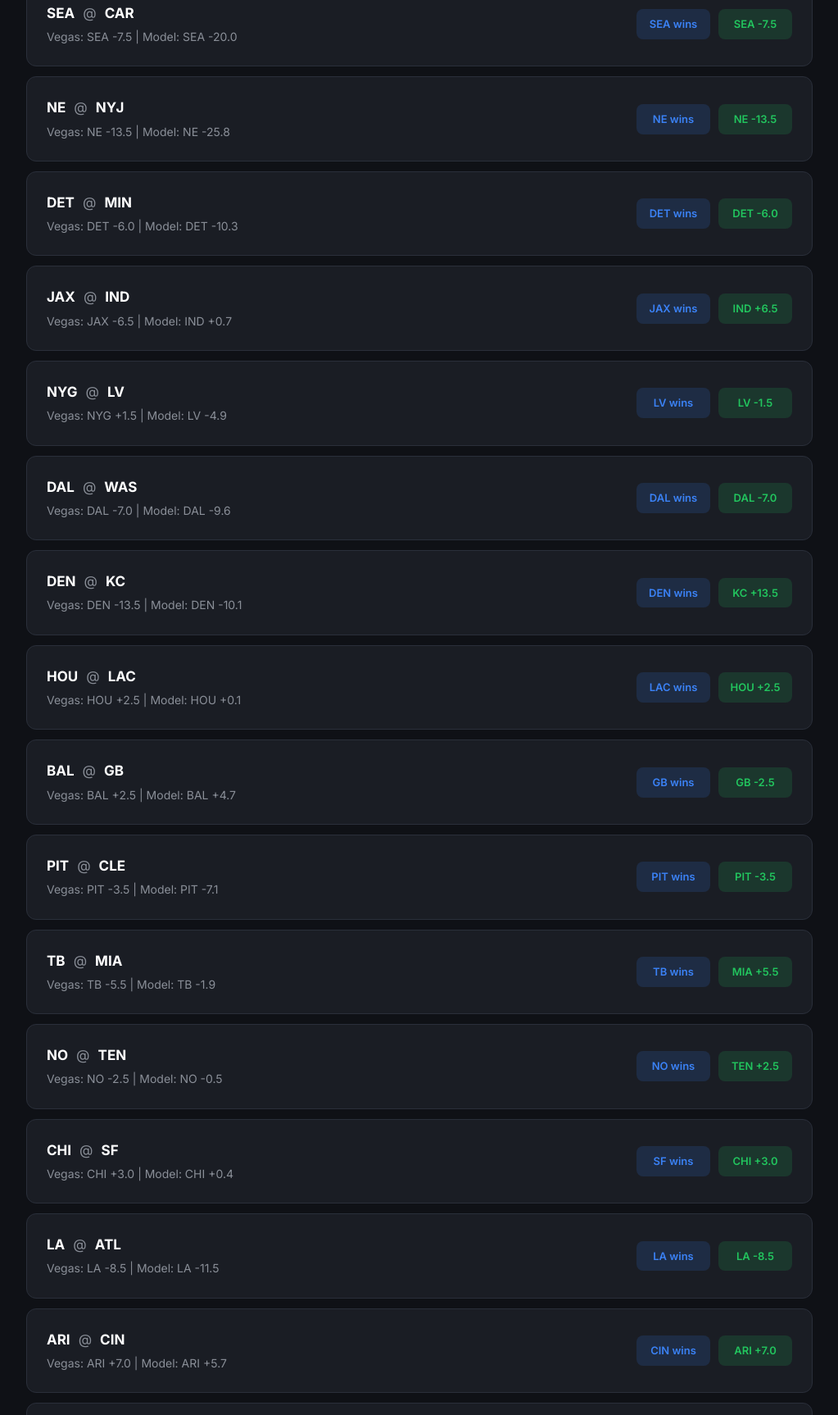
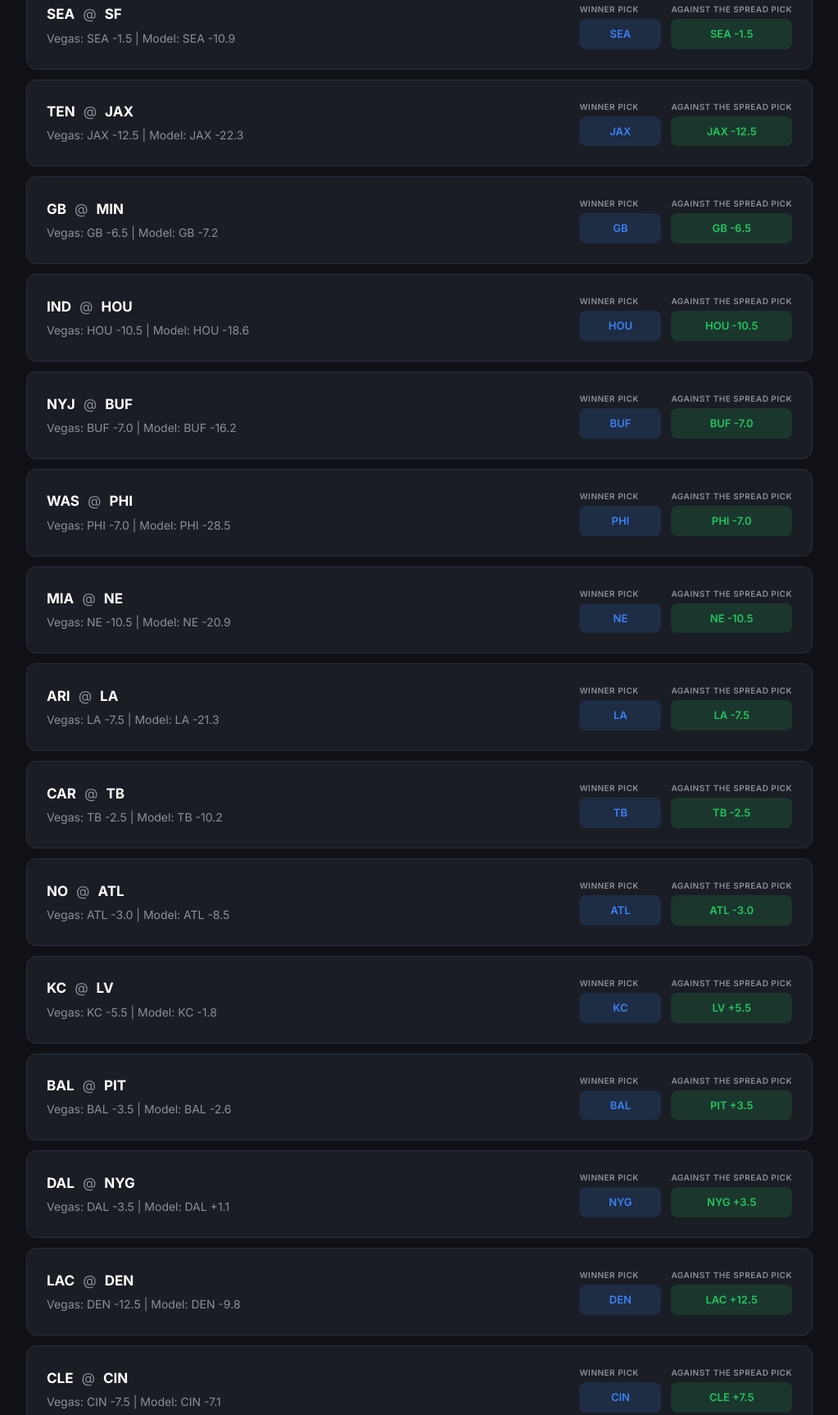
Before and after one commit to danjwong-lang/nfl-predictions, a plain HTML site: page index.html in a window 1280 px wide. Shown: the part 801-2527 px from the top of the page at 82% size, without its empty margins (128-1151 px from the left). Drawn offline with Linux system fonts and the light colour scheme.

Commit message:
Add files via upload

```diff
--- a/index.html
+++ b/index.html
@@ -4,7 +4,7 @@
     <meta charset="UTF-8">
     <meta name="viewport" content="width=device-width, initial-scale=1.0">
     <title>NFL Prediction Model | Dan Wong</title>
-    <meta name="description" content="Machine learning model predicting NFL games. 68% picking winners, 57% against the spread.">
+    <meta name="description" content="Machine learning model predicting NFL games. 65% picking winners, 52% against the spread.">
 
     <!-- Fonts -->
     <link rel="preconnect" href="https://fonts.googleapis.com">
@@ -238,8 +238,22 @@
 
         .game-picks {
             display: flex;
-            gap: 10px;
-            align-items: center;
+            gap: 12px;
+            align-items: stretch;
+        }
+
+        .pick-box {
+            display: flex;
+            flex-direction: column;
+            gap: 4px;
+        }
+
+        .pick-label {
+            font-size: 10px;
+            font-weight: 600;
+            text-transform: uppercase;
+            letter-spacing: 0.5px;
+            color: var(--color-text-muted);
         }
 
         .pick-badge {
@@ -248,7 +262,7 @@
             font-size: 13px;
             font-weight: 600;
             text-align: center;
-            min-width: 90px;
+            min-width: 100px;
         }
 
         .pick-badge.winner {
@@ -469,11 +483,11 @@
 
             <div class="stats-row">
                 <div class="stat-card">
-                    <div class="stat-value green">68%</div>
+                    <div class="stat-value green">65%</div>
                     <div class="stat-label">Picking Winners</div>
                 </div>
                 <div class="stat-card">
-                    <div class="stat-value gold">57%</div>
+                    <div class="stat-value gold">52%</div>
                     <div class="stat-label">Against the Spread</div>
                 </div>
             </div>
@@ -484,190 +498,286 @@
     <section class="section">
         <div class="container">
             <div class="section-header">
-                <h2 class="section-title">Week 17 Picks</h2>
-                <span class="section-badge">Updated Dec 23</span>
+                <h2 class="section-title">Week 18 Picks</h2>
+                <span class="section-badge">Updated Dec 30</span>
             </div>
 
             <div class="games-grid">
                 <div class="game-card">
                     <div class="game-matchup">
-                        <div class="game-teams">SEA <span class="at">@</span> CAR</div>
-                        <div class="game-spread">Vegas: SEA -7.5 | Model: SEA -20.0</div>
+                        <div class="game-teams">SEA <span class="at">@</span> SF</div>
+                        <div class="game-spread">Vegas: SEA -1.5 | Model: SEA -10.9</div>
                     </div>
                     <div class="game-picks">
-                        <span class="pick-badge winner">SEA wins</span>
-                        <span class="pick-badge ats">SEA -7.5</span>
+                        <div class="pick-box">
+                            <span class="pick-label">Winner Pick</span>
+                            <span class="pick-badge winner">SEA</span>
+                        </div>
+                        <div class="pick-box">
+                            <span class="pick-label">Against the Spread Pick</span>
+                            <span class="pick-badge ats">SEA -1.5</span>
+                        </div>
                     </div>
                 </div>
 
                 <div class="game-card">
                     <div class="game-matchup">
-                        <div class="game-teams">NE <span class="at">@</span> NYJ</div>
-                        <div class="game-spread">Vegas: NE -13.5 | Model: NE -25.8</div>
+                        <div class="game-teams">TEN <span class="at">@</span> JAX</div>
+                        <div class="game-spread">Vegas: JAX -12.5 | Model: JAX -22.3</div>
                     </div>
                     <div class="game-picks">
-                        <span class="pick-badge winner">NE wins</span>
-                        <span class="pick-badge ats">NE -13.5</span>
+                        <div class="pick-box">
+                            <span class="pick-label">Winner Pick</span>
+                            <span class="pick-badge winner">JAX</span>
+                        </div>
+                        <div class="pick-box">
+                            <span class="pick-label">Against the Spread Pick</span>
+                            <span class="pick-badge ats">JAX -12.5</span>
+                        </div>
                     </div>
                 </div>
 
                 <div class="game-card">
                     <div class="game-matchup">
-                        <div class="game-teams">DET <span class="at">@</span> MIN</div>
-                        <div class="game-spread">Vegas: DET -6.0 | Model: DET -10.3</div>
+                        <div class="game-teams">GB <span class="at">@</span> MIN</div>
+                        <div class="game-spread">Vegas: GB -6.5 | Model: GB -7.2</div>
                     </div>
                     <div class="game-picks">
-                        <span class="pick-badge winner">DET wins</span>
-                        <span class="pick-badge ats">DET -6.0</span>
+                        <div class="pick-box">
+                            <span class="pick-label">Winner Pick</span>
+                            <span class="pick-badge winner">GB</span>
+                        </div>
+                        <div class="pick-box">
+                            <span class="pick-label">Against the Spread Pick</span>
+                            <span class="pick-badge ats">GB -6.5</span>
+                        </div>
                     </div>
                 </div>
 
                 <div class="game-card">
                     <div class="game-matchup">
-                        <div class="game-teams">JAX <span class="at">@</span> IND</div>
-                        <div class="game-spread">Vegas: JAX -6.5 | Model: IND +0.7</div>
+                        <div class="game-teams">IND <span class="at">@</span> HOU</div>
+                        <div class="game-spread">Vegas: HOU -10.5 | Model: HOU -18.6</div>
                     </div>
                     <div class="game-picks">
-                        <span class="pick-badge winner">JAX wins</span>
-                        <span class="pick-badge ats">IND +6.5</span>
+                        <div class="pick-box">
+                            <span class="pick-label">Winner Pick</span>
+                            <span class="pick-badge winner">HOU</span>
+                        </div>
+                        <div class="pick-box">
+                            <span class="pick-label">Against the Spread Pick</span>
+                            <span class="pick-badge ats">HOU -10.5</span>
+                        </div>
                     </div>
                 </div>
 
                 <div class="game-card">
                     <div class="game-matchup">
-                        <div class="game-teams">NYG <span class="at">@</span> LV</div>
-                        <div class="game-spread">Vegas: NYG +1.5 | Model: LV -4.9</div>
+                        <div class="game-teams">NYJ <span class="at">@</span> BUF</div>
+                        <div class="game-spread">Vegas: BUF -7.0 | Model: BUF -16.2</div>
                     </div>
                     <div class="game-picks">
-                        <span class="pick-badge winner">LV wins</span>
-                        <span class="pick-badge ats">LV -1.5</span>
+                        <div class="pick-box">
+                            <span class="pick-label">Winner Pick</span>
+                            <span class="pick-badge winner">BUF</span>
+                        </div>
+                        <div class="pick-box">
+                            <span class="pick-label">Against the Spread Pick</span>
+                            <span class="pick-badge ats">BUF -7.0</span>
+                        </div>
                     </div>
                 </div>
 
                 <div class="game-card">
                     <div class="game-matchup">
-                        <div class="game-teams">DAL <span class="at">@</span> WAS</div>
-                        <div class="game-spread">Vegas: DAL -7.0 | Model: DAL -9.6</div>
+                        <div class="game-teams">WAS <span class="at">@</span> PHI</div>
+                        <div class="game-spread">Vegas: PHI -7.0 | Model: PHI -28.5</div>
                     </div>
                     <div class="game-picks">
-                        <span class="pick-badge winner">DAL wins</span>
-                        <span class="pick-badge ats">DAL -7.0</span>
+                        <div class="pick-box">
+                            <span class="pick-label">Winner Pick</span>
+                            <span class="pick-badge winner">PHI</span>
+                        </div>
+                        <div class="pick-box">
+                            <span class="pick-label">Against the Spread Pick</span>
+                            <span class="pick-badge ats">PHI -7.0</span>
+                        </div>
                     </div>
                 </div>
 
                 <div class="game-card">
                     <div class="game-matchup">
-                        <div class="game-teams">DEN <span class="at">@</span> KC</div>
-                        <div class="game-spread">Vegas: DEN -13.5 | Model: DEN -10.1</div>
+                        <div class="game-teams">MIA <span class="at">@</span> NE</div>
+                        <div class="game-spread">Vegas: NE -10.5 | Model: NE -20.9</div>
                     </div>
                     <div class="game-picks">
-                        <span class="pick-badge winner">DEN wins</span>
-                        <span class="pick-badge ats">KC +13.5</span>
+                        <div class="pick-box">
+                            <span class="pick-label">Winner Pick</span>
+                            <span class="pick-badge winner">NE</span>
+                        </div>
+                        <div class="pick-box">
+                            <span class="pick-label">Against the Spread Pick</span>
+                            <span class="pick-badge ats">NE -10.5</span>
+                        </div>
                     </div>
                 </div>
 
                 <div class="game-card">
                     <div class="game-matchup">
-                        <div class="game-teams">HOU <span class="at">@</span> LAC</div>
-                        <div class="game-spread">Vegas: HOU +2.5 | Model: HOU +0.1</div>
+                        <div class="game-teams">ARI <span class="at">@</span> LA</div>
+                        <div class="game-spread">Vegas: LA -7.5 | Model: LA -21.3</div>
                     </div>
                     <div class="game-picks">
-                        <span class="pick-badge winner">LAC wins</span>
-                        <span class="pick-badge ats">HOU +2.5</span>
+                        <div class="pick-box">
+                            <span class="pick-label">Winner Pick</span>
+                            <span class="pick-badge winner">LA</span>
+                        </div>
+                        <div class="pick-box">
+                            <span class="pick-label">Against the Spread Pick</span>
+                            <span class="pick-badge ats">LA -7.5</span>
+                        </div>
                     </div>
                 </div>
 
                 <div class="game-card">
                     <div class="game-matchup">
-                        <div class="game-teams">BAL <span class="at">@</span> GB</div>
-                        <div class="game-spread">Vegas: BAL +2.5 | Model: BAL +4.7</div>
+                        <div class="game-teams">CAR <span class="at">@</span> TB</div>
+                        <div class="game-spread">Vegas: TB -2.5 | Model: TB -10.2</div>
                     </div>
                     <div class="game-picks">
-                        <span class="pick-badge winner">GB wins</span>
-                        <span class="pick-badge ats">GB -2.5</span>
+                        <div class="pick-box">
+                            <span class="pick-label">Winner Pick</span>
+                            <span class="pick-badge winner">TB</span>
+                        </div>
+                        <div class="pick-box">
+                            <span class="pick-label">Against the Spread Pick</span>
+                            <span class="pick-badge ats">TB -2.5</span>
+                        </div>
                     </div>
                 </div>
 
                 <div class="game-card">
                     <div class="game-matchup">
-                        <div class="game-teams">PIT <span class="at">@</span> CLE</div>
-                        <div class="game-spread">Vegas: PIT -3.5 | Model: PIT -7.1</div>
+                        <div class="game-teams">NO <span class="at">@</span> ATL</div>
+                        <div class="game-spread">Vegas: ATL -3.0 | Model: ATL -8.5</div>
                     </div>
                     <div class="game-picks">
-                        <span class="pick-badge winner">PIT wins</span>
-                        <span class="pick-badge ats">PIT -3.5</span>
+                        <div class="pick-box">
+                            <span class="pick-label">Winner Pick</span>
+                            <span class="pick-badge winner">ATL</span>
+                        </div>
+                        <div class="pick-box">
+                            <span class="pick-label">Against the Spread Pick</span>
+                            <span class="pick-badge ats">ATL -3.0</span>
+                        </div>
                     </div>
                 </div>
 
                 <div class="game-card">
                     <div class="game-matchup">
-                        <div class="game-teams">TB <span class="at">@</span> MIA</div>
-                        <div class="game-spread">Vegas: TB -5.5 | Model: TB -1.9</div>
+                        <div class="game-teams">KC <span class="at">@</span> LV</div>
+                        <div class="game-spread">Vegas: KC -5.5 | Model: KC -1.8</div>
                     </div>
                     <div class="game-picks">
-                        <span class="pick-badge winner">TB wins</span>
-                        <span class="pick-badge ats">MIA +5.5</span>
+                        <div class="pick-box">
+                            <span class="pick-label">Winner Pick</span>
+                            <span class="pick-badge winner">KC</span>
+                        </div>
+                        <div class="pick-box">
+                            <span class="pick-label">Against the Spread Pick</span>
+                            <span class="pick-badge ats">LV +5.5</span>
+                        </div>
                     </div>
                 </div>
 
                 <div class="game-card">
                     <div class="game-matchup">
-                        <div class="game-teams">NO <span class="at">@</span> TEN</div>
-                        <div class="game-spread">Vegas: NO -2.5 | Model: NO -0.5</div>
+                        <div class="game-teams">BAL <span class="at">@</span> PIT</div>
+                        <div class="game-spread">Vegas: BAL -3.5 | Model: BAL -2.6</div>
                     </div>
                     <div class="game-picks">
-                        <span class="pick-badge winner">NO wins</span>
-                        <span class="pick-badge ats">TEN +2.5</span>
+                        <div class="pick-box">
+                            <span class="pick-label">Winner Pick</span>
+                            <span class="pick-badge winner">BAL</span>
+                        </div>
+                        <div class="pick-box">
+                            <span class="pick-label">Against the Spread Pick</span>
+                            <span class="pick-badge ats">PIT +3.5</span>
+                        </div>
                     </div>
                 </div>
 
                 <div class="game-card">
                     <div class="game-matchup">
-                        <div class="game-teams">CHI <span class="at">@</span> SF</div>
-                        <div class="game-spread">Vegas: CHI +3.0 | Model: CHI +0.4</div>
+                        <div class="game-teams">DAL <span class="at">@</span> NYG</div>
+                        <div class="game-spread">Vegas: DAL -3.5 | Model: DAL +1.1</div>
                     </div>
                     <div class="game-picks">
-                        <span class="pick-badge winner">SF wins</span>
-                        <span class="pick-badge ats">CHI +3.0</span>
+                        <div class="pick-box">
+                            <span class="pick-label">Winner Pick</span>
+                            <span class="pick-badge winner">NYG</span>
+                        </div>
+                        <div class="pick-box">
+                            <span class="pick-label">Against the Spread Pick</span>
+                            <span class="pick-badge ats">NYG +3.5</span>
+                        </div>
                     </div>
                 </div>
 
                 <div class="game-card">
                     <div class="game-matchup">
-                        <div class="game-teams">LA <span class="at">@</span> ATL</div>
-                        <div class="game-spread">Vegas: LA -8.5 | Model: LA -11.5</div>
+                        <div class="game-teams">LAC <span class="at">@</span> DEN</div>
+                        <div class="game-spread">Vegas: DEN -12.5 | Model: DEN -9.8</div>
                     </div>
                     <div class="game-picks">
-                        <span class="pick-badge winner">LA wins</span>
-                        <span class="pick-badge ats">LA -8.5</span>
+                        <div class="pick-box">
+                            <span class="pick-label">Winner Pick</span>
+                            <span class="pick-badge winner">DEN</span>
+                        </div>
+                        <div class="pick-box">
+                            <span class="pick-label">Against the Spread Pick</span>
+                            <span class="pick-badge ats">LAC +12.5</span>
+                        </div>
                     </div>
                 </div>
 
                 <div class="game-card">
                     <div class="game-matchup">
-                        <div class="game-teams">ARI <span class="at">@</span> CIN</div>
-                        <div class="game-spread">Vegas: ARI +7.0 | Model: ARI +5.7</div>
+                        <div class="game-teams">CLE <span class="at">@</span> CIN</div>
+                        <div class="game-spread">Vegas: CIN -7.5 | Model: CIN -7.1</div>
                     </div>
                     <div class="game-picks">
-                        <span class="pick-badge winner">CIN wins</span>
-                        <span class="pick-badge ats">ARI +7.0</span>
+                        <div class="pick-box">
+                            <span class="pick-label">Winner Pick</span>
+                            <span class="pick-badge winner">CIN</span>
+                        </div>
+                        <div class="pick-box">
+                            <span class="pick-label">Against the Spread Pick</span>
+                            <span class="pick-badge ats">CLE +7.5</span>
+                        </div>
                     </div>
                 </div>
 
                 <div class="game-card">
                     <div class="game-matchup">
-                        <div class="game-teams">PHI <span class="at">@</span> BUF</div>
-                        <div class="game-spread">Vegas: PHI +1.5 | Model: PHI +0.5</div>
+                        <div class="game-teams">DET <span class="at">@</span> CHI</div>
+                        <div class="game-spread">Vegas: DET -3.0 | Model: DET -2.5</div>
                     </div>
                     <div class="game-picks">
-                        <span class="pick-badge winner">BUF wins</span>
-                        <span class="pick-badge ats">PHI +1.5</span>
+                        <div class="pick-box">
+                            <span class="pick-label">Winner Pick</span>
+                            <span class="pick-badge winner">DET</span>
+                        </div>
+                        <div class="pick-box">
+                            <span class="pick-label">Against the Spread Pick</span>
+                            <span class="pick-badge ats">CHI +3.0</span>
+                        </div>
                     </div>
                 </div>
             </div>
 
             <p style="color: var(--color-text-muted); font-size: 13px; margin-top: 16px; text-align: center;">
-                Week 17 picks based on QB-adjusted EPA model
+                Week 18 picks based on QB-adjusted EPA model
             </p>
         </div>
     </section>
```
